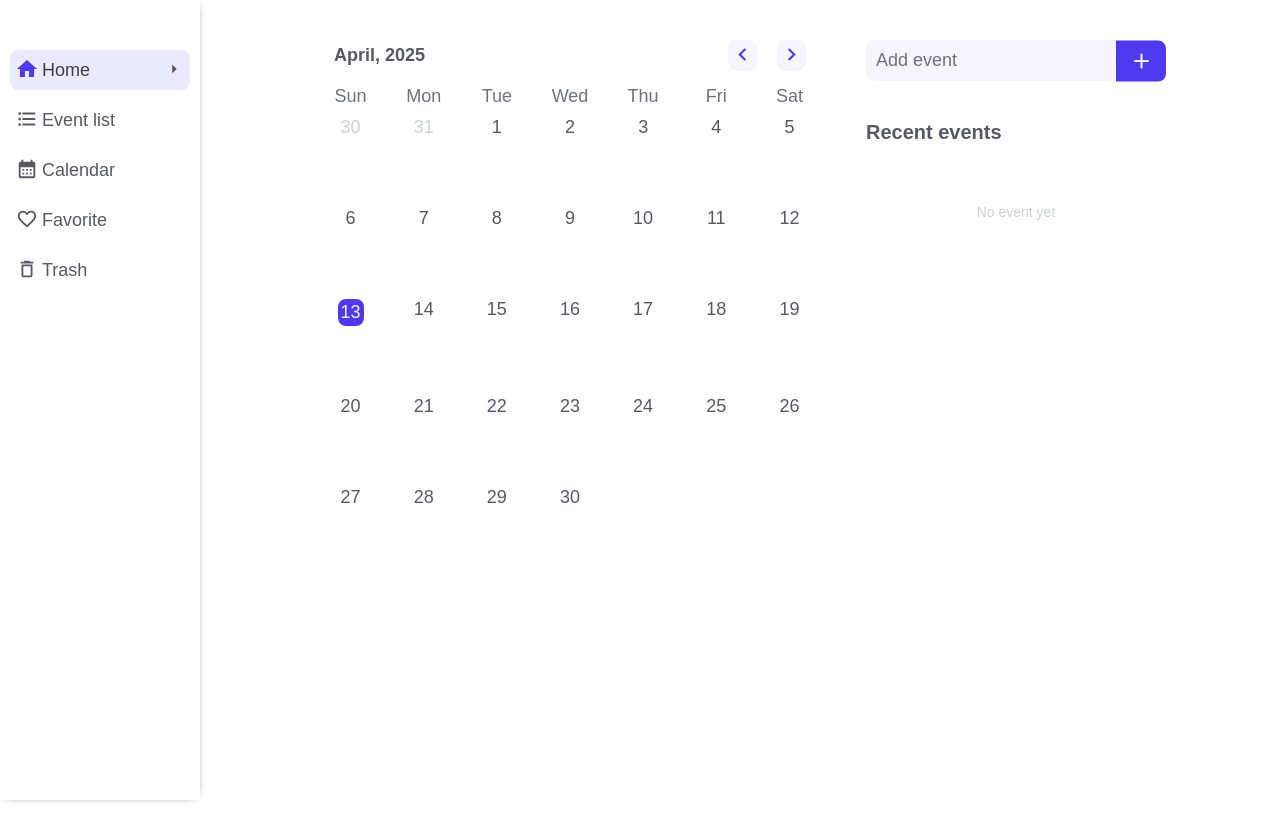
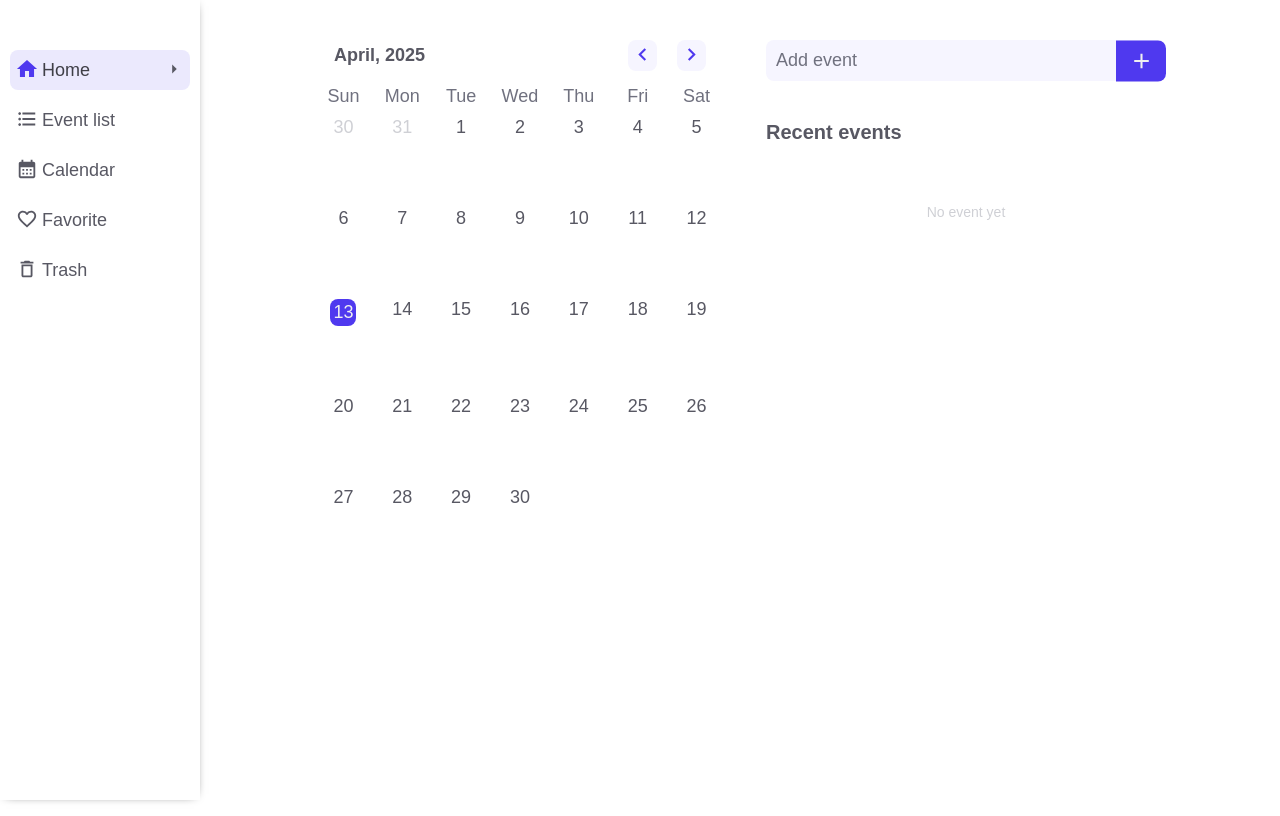
Before and after one commit to ernstudy/calendar, a React (Vite) app: page / in a window 1280 px wide. Built offline with nearby package versions, Linux system fonts and the light colour scheme; a web font is replaced by a local one.

Commit message:
improve recent event apparence

```diff
--- a/src/HomePage/RecentEvents/RecentEvents.module.css
+++ b/src/HomePage/RecentEvents/RecentEvents.module.css
@@ -1,7 +1,7 @@
 .container {
   height: auto;
   width: 100%;
-  max-width: 30rem;
+  max-width: 40rem;
 }
 
 .addEvent {
```
